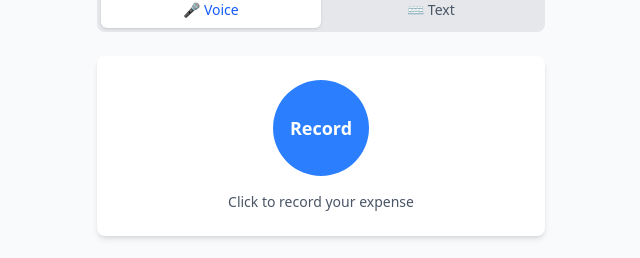
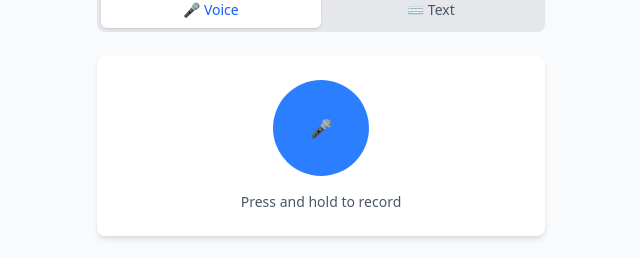
Before and after one commit to courtashdale/Scrooge, a Next.js app: page / in a window 1280 px wide. Shown: the part 272-530 px from the top of the page, without its empty margins (319-959 px from the left). Built offline with nearby package versions, Linux system fonts and the light colour scheme; no server answers; the database is empty.

Commit message:
First commit

```diff
--- a/src/components/VoiceRecorder.tsx
+++ b/src/components/VoiceRecorder.tsx
@@ -42,7 +42,17 @@ export default function VoiceRecorder({ onTranscription }: VoiceRecorderProps) {
     }
 
     try {
-      const stream = await navigator.mediaDevices.getUserMedia({ audio: true });
+      // Enhanced constraints for better mobile compatibility
+      const constraints = {
+        audio: {
+          echoCancellation: true,
+          noiseSuppression: true,
+          autoGainControl: true,
+          sampleRate: 16000
+        }
+      };
+
+      const stream = await navigator.mediaDevices.getUserMedia(constraints);
       const mediaRecorder = new MediaRecorder(stream);
       mediaRecorderRef.current = mediaRecorder;
       chunksRef.current = [];
@@ -63,7 +73,11 @@ export default function VoiceRecorder({ onTranscription }: VoiceRecorderProps) {
       setIsRecording(true);
     } catch (error) {
       console.error('Error starting recording:', error);
-      alert('Could not access microphone');
+      if (error.name === 'NotAllowedError') {
+        alert('Microphone access denied. Please enable microphone permissions in your browser settings.');
+      } else {
+        alert('Could not access microphone. Please ensure you have granted microphone permissions.');
+      }
     }
   };
 
@@ -98,25 +112,31 @@ export default function VoiceRecorder({ onTranscription }: VoiceRecorderProps) {
   return (
     <div className="flex flex-col items-center space-y-4">
       <button
-        onClick={isRecording ? stopRecording : startRecording}
+        onMouseDown={!isRecording && !isProcessing ? startRecording : undefined}
+        onMouseUp={isRecording ? stopRecording : undefined}
+        onMouseLeave={isRecording ? stopRecording : undefined}
+        onTouchStart={!isRecording && !isProcessing ? startRecording : undefined}
+        onTouchEnd={isRecording ? stopRecording : undefined}
+        onTouchCancel={isRecording ? stopRecording : undefined}
         disabled={isProcessing}
-        className={`w-24 h-24 rounded-full flex items-center justify-center text-white font-bold text-lg transition-all ${
+        className={`w-24 h-24 rounded-full flex items-center justify-center text-white font-bold text-lg transition-all select-none ${
           isRecording
             ? 'bg-red-500 hover:bg-red-600 animate-pulse'
             : isProcessing
             ? 'bg-gray-400 cursor-not-allowed'
-            : 'bg-blue-500 hover:bg-blue-600'
+            : 'bg-blue-500 hover:bg-blue-600 active:bg-blue-700'
         }`}
+        style={{ touchAction: 'manipulation', WebkitTouchCallout: 'none' }}
       >
-        {isProcessing ? '...' : isRecording ? 'Stop' : 'Record'}
+        {isProcessing ? '...' : isRecording ? '🎤' : '🎤'}
       </button>
 
       <p className="text-sm text-gray-600 text-center">
         {isProcessing
           ? 'Processing...'
           : isRecording
-          ? 'Recording... Click to stop'
-          : 'Click to record your expense'
+          ? 'Recording... Release to stop'
+          : 'Press and hold to record'
         }
       </p>
     </div>
```
